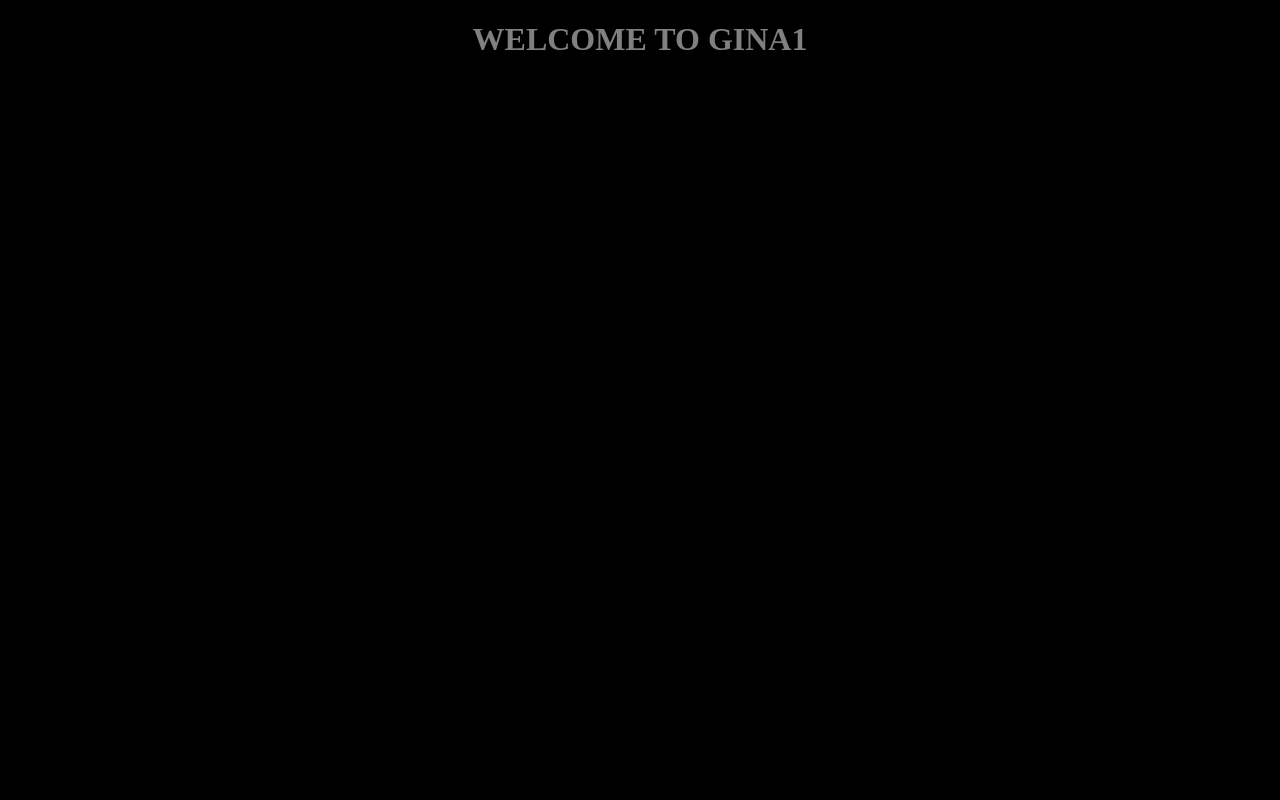
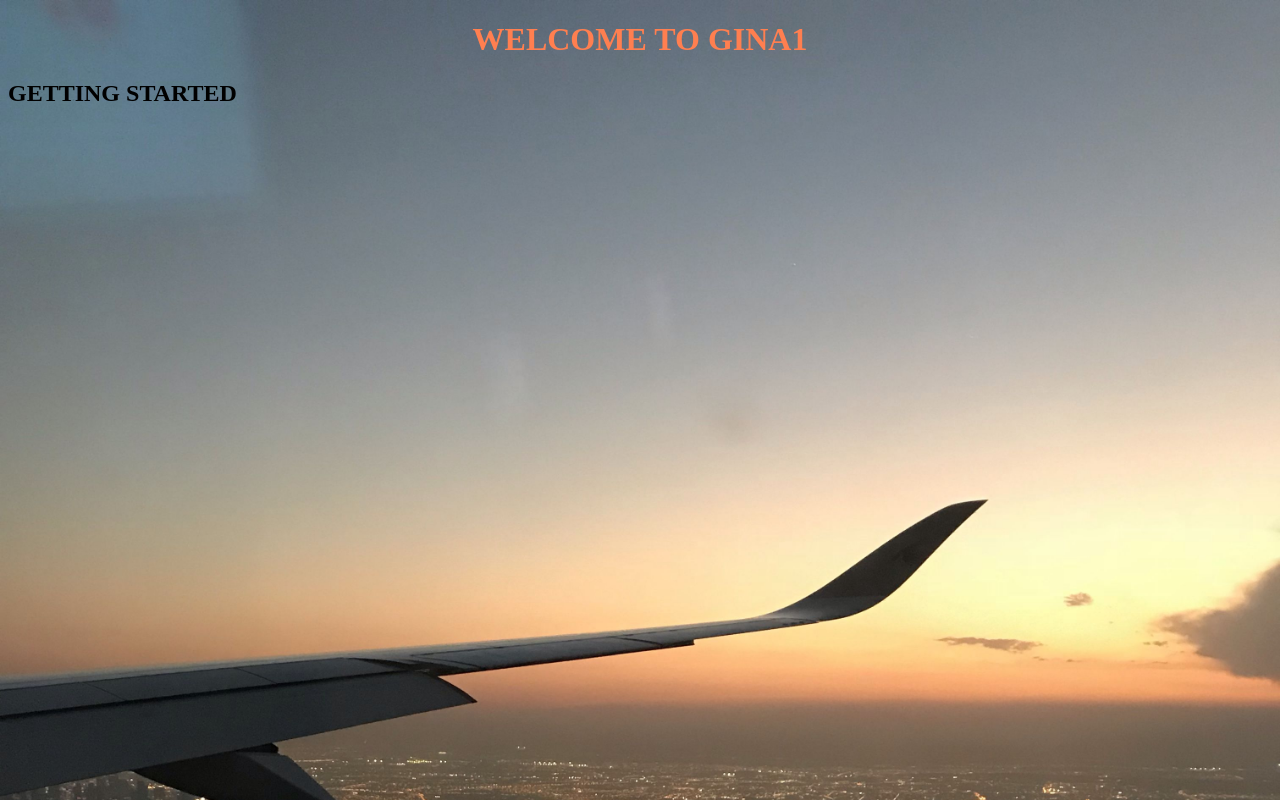
Before and after one commit to faithwangare/my-personal-repo, a plain HTML site: page index.html in a window 1280 px wide. Drawn offline with Linux system fonts and the light colour scheme.

Commit message:
added background image

```diff
--- a/script.js
+++ b/script.js
@@ -1,4 +1,4 @@
 const h2 = document.createElement("h2");
-h2.textContent = "Getting started";
+h2.textContent = "GETTING STARTED";
 
 document.querySelector("body").appendChild(h2);
--- a/style.css
+++ b/style.css
@@ -1,7 +1,9 @@
-body {
-    background-color: black;
+ body {
+   background-image: url("bkg.jpeg");
+   background-size: cover;
+   background-repeat:no-repeat;
 }
 h1 {
     text-align: center;
-    color: grey;
+    color: coral;
 }
```
Also changed, not shown: bkg.jpeg (added).
